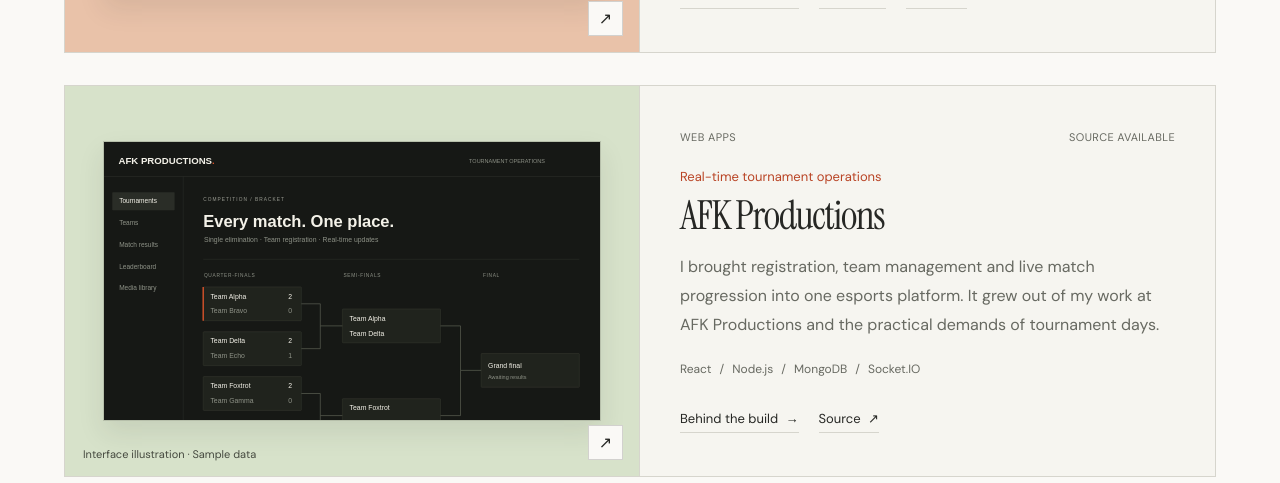
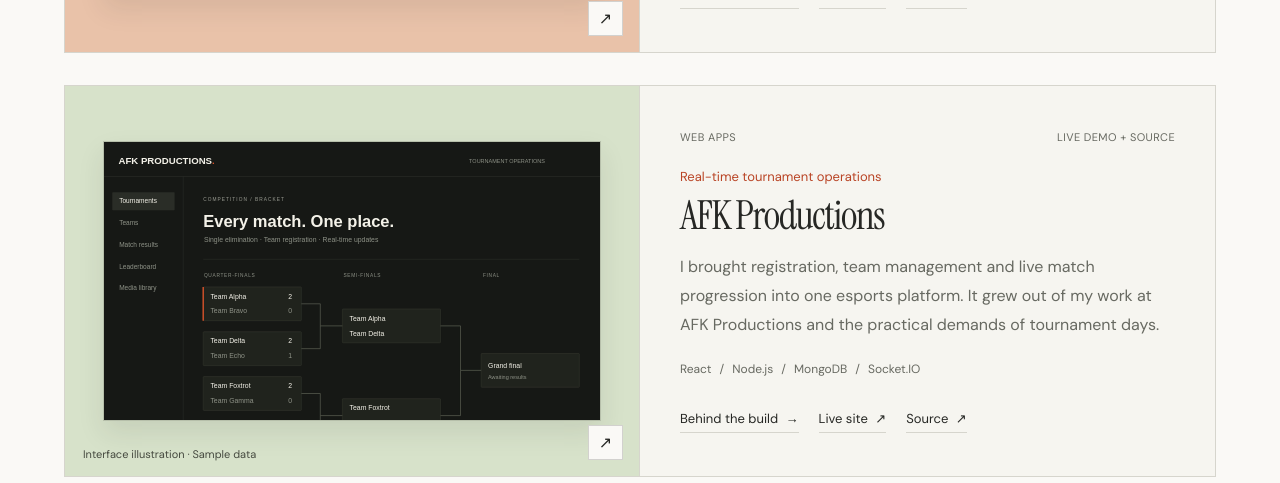
Before and after one commit to Tousifrahmananto/TOUSIFRAHMANANTOPORT, a React (Vite) app: page / in a window 1280 px wide. Shown: the part 1420-1903 px from the top of the page. Built offline with nearby package versions, Linux system fonts and the light colour scheme.

Commit message:
data.ts nw

```diff
--- a/src/data.ts
+++ b/src/data.ts
@@ -47,6 +47,7 @@ export const projects: Project[] = [
     summary:
       "I brought registration, team management and live match progression into one esports platform. It grew out of my work at AFK Productions and the practical demands of tournament days.",
     stack: ["React", "Node.js", "MongoDB", "Socket.IO"],
+    live: "https://afk-productions-frontend.vercel.app/",
     repo: `${github}/AFK_PRODUCTIONS`,
     challenge:
       "Players, teams and event staff need to see the same tournament state. I needed clear permissions for each role so they could work together without sharing every control.",
```
